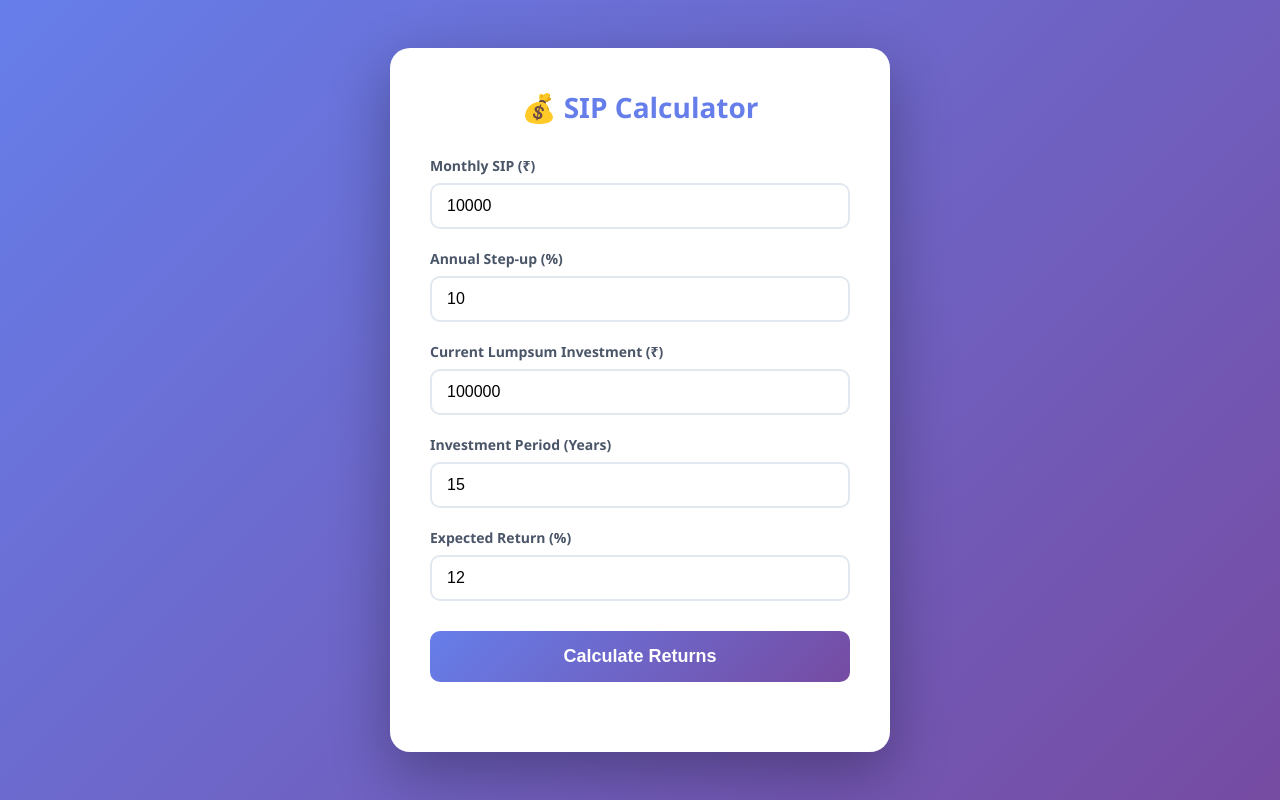
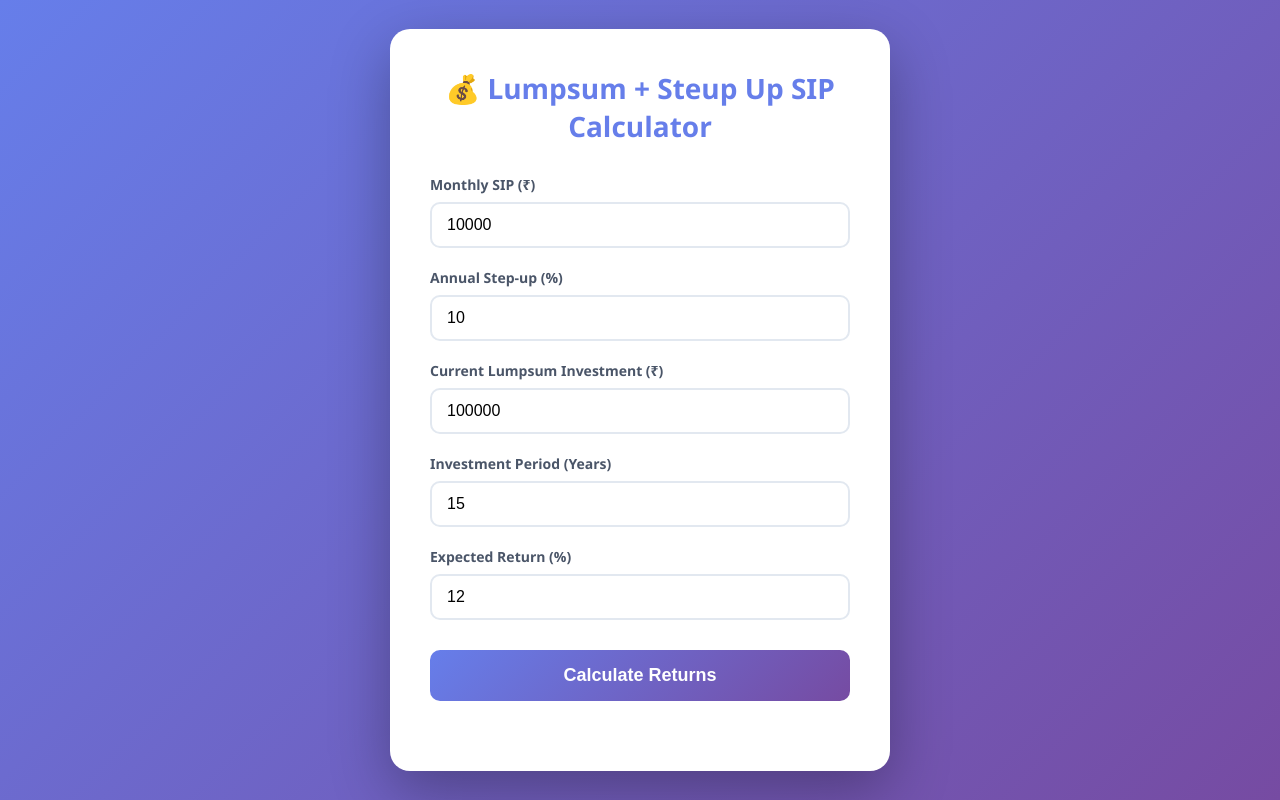
Before and after one commit to 5125/sip-lumpsum-calculator, a plain HTML site: page index.html in a window 1280 px wide. Drawn offline with Linux system fonts and the light colour scheme.

Commit message:
Update index.html

```diff
--- a/index.html
+++ b/index.html
@@ -114,7 +114,7 @@
 </head>
 <body>
     <div class="container">
-        <h2>💰 SIP Calculator</h2>
+        <h2>💰 Lumpsum + Steup Up SIP Calculator</h2>
 
         <div class="input-group">
             <label>Monthly SIP (₹)</label>
```
